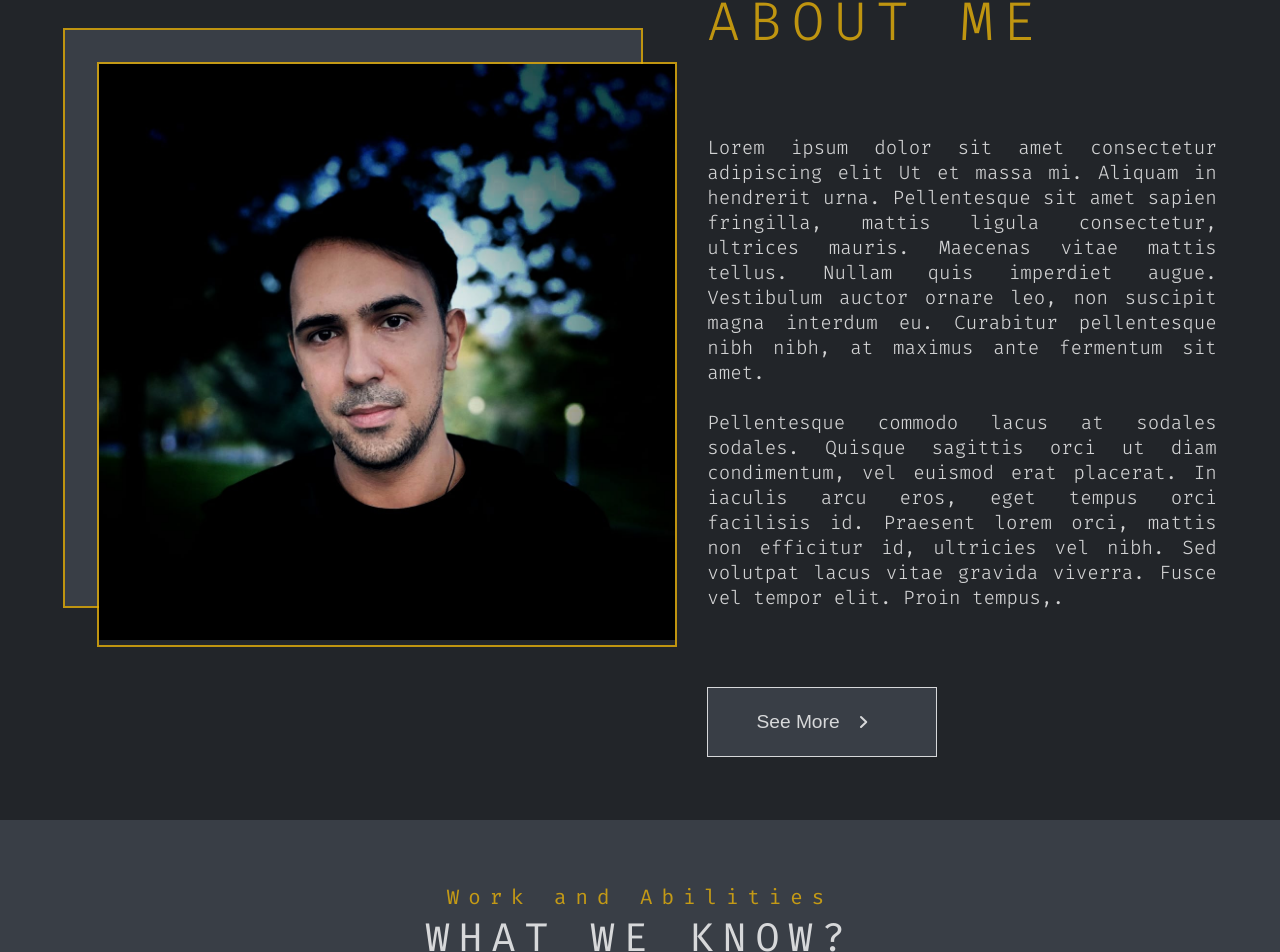
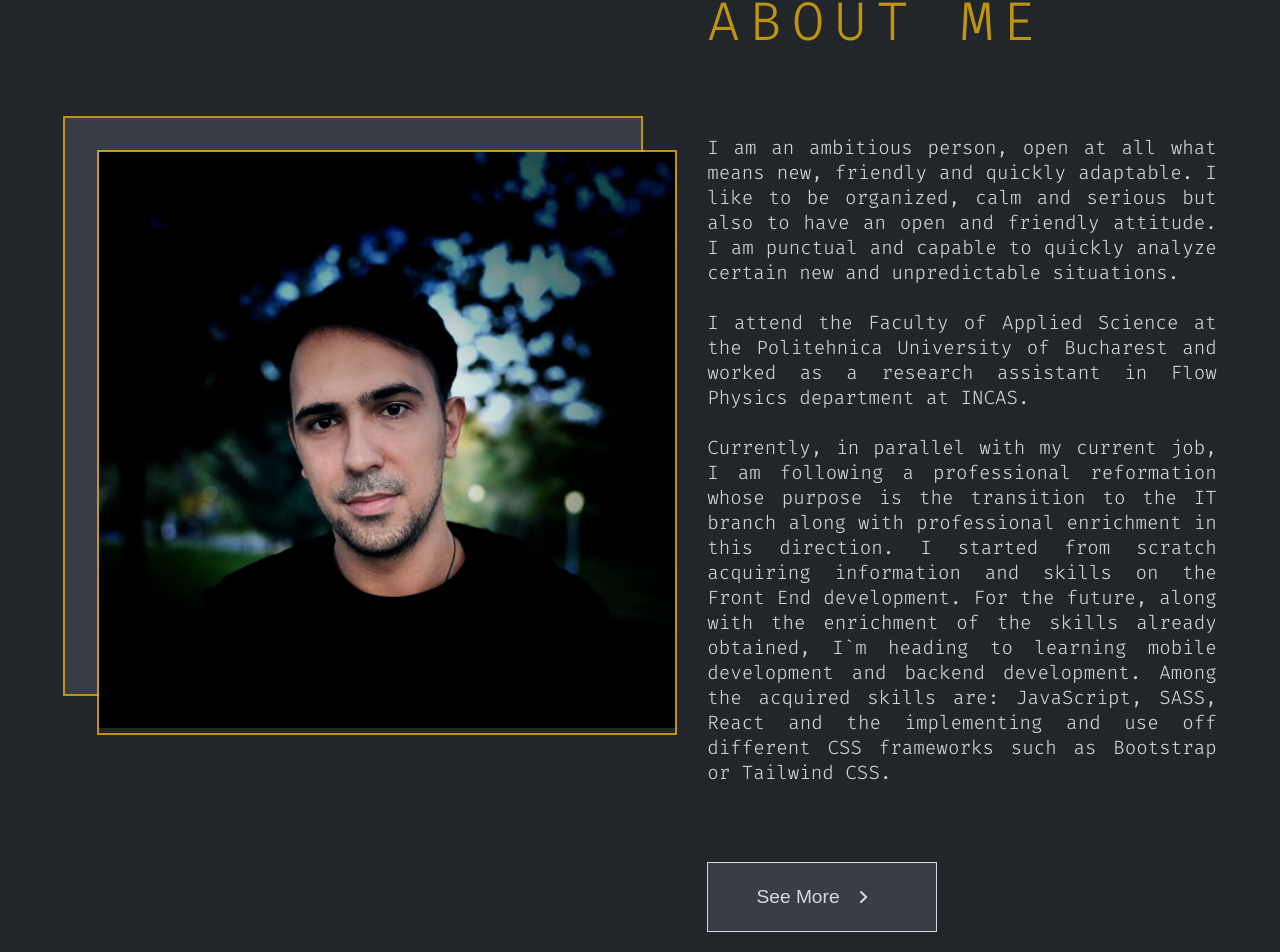
Before and after one commit to proAmethyst/mp-portfolio-v2, a React (Create React App) app: page /#/ in a window 1280 px wide. Shown: the part 1011-1963 px from the top of the page. Built offline with nearby package versions, Linux system fonts and the light colour scheme.

Commit message:
add description/ add links/ add social media

```diff
--- a/src/Containers/Abilities.jsx
+++ b/src/Containers/Abilities.jsx
@@ -1,5 +1,6 @@
 import React, { useEffect, useRef, useState } from 'react';
 import "./Style/Abilities.scss";
+import { Link } from "react-router-dom";
 
 const Abilities = () => {
 
@@ -117,6 +118,8 @@ return (
                 <div className="btn-text">
                     You can find more here
                 </div>
+
+                <Link to="/work" className='work-path' >
                     <button className="find-more">
                         Find More
                         <svg fill="none"
@@ -131,6 +134,7 @@ return (
                         </svg>
 
                     </button>
+                </Link>
             </div>
 
         </div>
--- a/src/Containers/About.jsx
+++ b/src/Containers/About.jsx
@@ -1,6 +1,7 @@
 import React from "react";
 import "./Style/About.scss";
 import me from "../Assets/this-is-me.jpeg";
+import { Link } from "react-router-dom";
 
 const About = () => {
   return (
@@ -19,22 +20,30 @@ const About = () => {
           <div className="title-box">About Me</div>
 
           <div className="content-box">
-            Lorem ipsum dolor sit amet consectetur adipiscing elit Ut et massa
-            mi. Aliquam in hendrerit urna. Pellentesque sit amet sapien
-            fringilla, mattis ligula consectetur, ultrices mauris. Maecenas
-            vitae mattis tellus. Nullam quis imperdiet augue. Vestibulum auctor
-            ornare leo, non suscipit magna interdum eu. Curabitur pellentesque
-            nibh nibh, at maximus ante fermentum sit amet.
+            I am an ambitious person, open at all what means new, friendly and
+            quickly adaptable. I like to be organized, calm and serious but also
+            to have an open and friendly attitude. I am punctual and capable to
+            quickly analyze certain new and unpredictable situations.
             <br />
             <br />
-            Pellentesque commodo lacus at sodales sodales. Quisque sagittis orci
-            ut diam condimentum, vel euismod erat placerat. In iaculis arcu
-            eros, eget tempus orci facilisis id. Praesent lorem orci, mattis non
-            efficitur id, ultricies vel nibh. Sed volutpat lacus vitae gravida
-            viverra. Fusce vel tempor elit. Proin tempus,.
+            I attend the Faculty of Applied Science at the Politehnica
+            University of Bucharest and worked as a research assistant in Flow
+            Physics department at INCAS.
+            <br />
+            <br />
+            Currently, in parallel with my current job, I am following a
+            professional reformation whose purpose is the transition to the IT
+            branch along with professional enrichment in this direction. I
+            started from scratch acquiring information and skills on the Front
+            End development. For the future, along with the enrichment of the
+            skills already obtained, I`m heading to learning mobile development
+            and backend development. Among the acquired skills are: JavaScript,
+            SASS, React and the implementing and use off different CSS
+            frameworks such as Bootstrap or Tailwind CSS.
           </div>
 
           <div className="button-box">
+            <Link to="/story" className="story-path" >
               <button className="see-more">
                 See More
                 <svg
@@ -53,6 +62,7 @@ const About = () => {
                   />
                 </svg>
               </button>
+            </Link>
           </div>
         </div>
       </div>
--- a/src/Containers/Header.jsx
+++ b/src/Containers/Header.jsx
@@ -20,17 +20,17 @@ const Header = () => {
         <div className="social-box">
           <div className="social-media">
             <div className="gh-box">
-              <a href="https://www.google.com" className="lnk">
+              <a href="https://www.github.com/proAmethyst" className="lnk">
                 <img alt="gh" src={gh} />
               </a>
             </div>
             <div className="lki-box">
-              <a href="https://www.google.com" className="lnk">
+              <a href="https://www.linkedin.com/in/mihai-profir-5b208b252/" className="lnk">
                 <img alt="lki" src={lki} />
               </a>
             </div>
             <div className="insta-box">
-              <a href="https://www.google.com" className="lnk">
+              <a href="https://instagram.com/profirmihai?utm_source=qr&igshid=MzNlNGNkZWQ4Mg==" className="lnk">
                 <img alt="insta" src={insta} />
               </a>
             </div>
--- a/src/Containers/Style/Abilities.scss
+++ b/src/Containers/Style/Abilities.scss
@@ -82,6 +82,10 @@
         align-items: center;
         gap: 2rem;
 
+        .work-path{
+            text-decoration: none;
+        }
+
         .find-more{
             display: flex;
             justify-content: center;
--- a/src/Containers/Style/About.scss
+++ b/src/Containers/Style/About.scss
@@ -61,6 +61,11 @@
     }
 
     .button-box {
+
+      .story-path{
+        text-decoration: none;
+      }
+
       .see-more {
         display: flex;
         justify-content: center;
@@ -74,6 +79,7 @@
         background-color: $primary-color;
         border: 1px solid $main-color-1;
         transition: 0.2s all ease-in-out;
+        text-decoration: none;
 
         svg {
           path {
```
Lines whose indentation alone changed are shown as unchanged.
